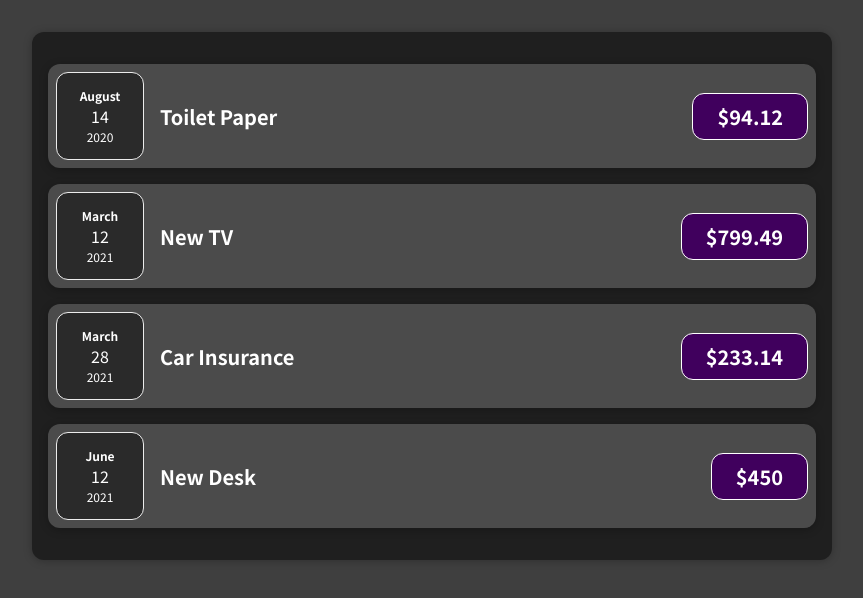
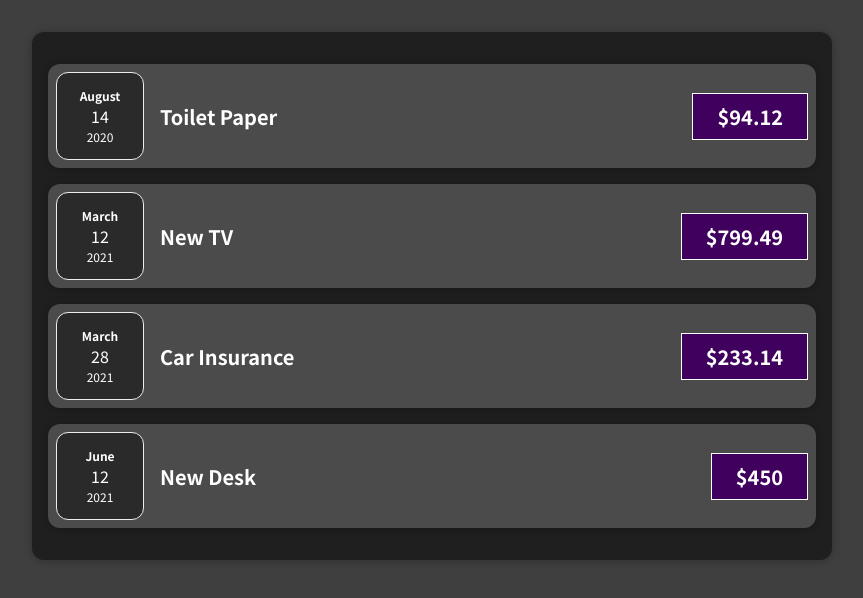
Before and after one commit to kevinniu79/ReactProject, a React (Create React App) app in the folder 01-starting-setup/01-starting-setup/: page / in a window 1280 px wide. Shown: the top 598 px of the page, without its empty margins (208-1071 px from the left). Built offline with nearby package versions, Linux system fonts and the light colour scheme.

Commit message:
added Card

```diff
--- /dev/null
+++ b/01-starting-setup/01-starting-setup/src/components/Card.css
@@ -0,0 +1,4 @@
+.card{
+    border-radius: 12px;
+    box-shadow: 0 1px 8px rgba(0,0,0,0.25);
+}
--- /dev/null
+++ b/01-starting-setup/01-starting-setup/src/components/Card.js
@@ -0,0 +1,11 @@
+import React from 'react';
+import './Card.css';
+
+function Card(props) {
+
+    const classes = 'card ' + props.className;
+
+    return <div className={classes}>{props.children}</div>;
+}
+
+export default Card;
--- a/01-starting-setup/01-starting-setup/src/components/ExpenseItem.css
+++ b/01-starting-setup/01-starting-setup/src/components/ExpenseItem.css
@@ -2,10 +2,8 @@
     display: flex;
     justify-content: space-between;
     align-items: center;
-    box-shadow: 0 2px 8px rgba(0, 0, 0, 0.25);
     padding: 0.5rem;
     margin: 1rem 0;
-    border-radius: 12px;
     background-color: #4B4B4B;
   }
   .expense-item__description {
@@ -31,7 +29,6 @@
     background-color: #40005D;
     border: 1px solid white;
     padding: 0.5rem;
-    border-radius: 12px;
   }
   @media (min-width: 580px) {
     .expense-item__description {
--- a/01-starting-setup/01-starting-setup/src/components/ExpenseItem.js
+++ b/01-starting-setup/01-starting-setup/src/components/ExpenseItem.js
@@ -1,15 +1,16 @@
 import React from 'react';
 import "./ExpenseItem.css";
 import ExpenseDate from "./ExpenseDate.js";
+import Card from './Card.js';
 function ExpenseItem(props) {
     return (
-        <div className='expense-item'>
+        <Card className='expense-item'>
             <ExpenseDate date = {props.date}></ExpenseDate>
             <div className='expense-item__description'>
                 <h2>{props.title}</h2>
                 <div className='expense-item__price'>${props.amount}</div>
             </div>
-        </div>
+        </Card>
     )
 }
 export default ExpenseItem;
--- a/01-starting-setup/01-starting-setup/src/components/Expenses.css
+++ b/01-starting-setup/01-starting-setup/src/components/Expenses.css
@@ -4,6 +4,4 @@
     margin: 2rem auto;
     width: 50rem;
     max-width: 95%;
-    border-radius: 12px;
-    box-shadow: 0 1px 8px rgba(0, 0, 0, 0.25);
   }
--- a/01-starting-setup/01-starting-setup/src/components/Expenses.js
+++ b/01-starting-setup/01-starting-setup/src/components/Expenses.js
@@ -1,11 +1,12 @@
 import React from 'react';
 import './Expenses.css';
 import ExpenseItem from './ExpenseItem.js';
+import Card from './Card.js';
 
 
 function Expenses(props) {
     return (
-        <div className='expenses'>
+        <Card className='expenses'>
             <ExpenseItem
                 title={props.items[0].title}
                 amount={props.items[0].amount}
@@ -26,7 +27,7 @@ function Expenses(props) {
                 amount={props.items[3].amount}
                 date={props.items[3].date}>
             </ExpenseItem>
-        </div>
+        </Card>
     );
 }
 export default Expenses;
```
Also changed, not shown: 1 other file (tests, documents, lock files or other folders).
